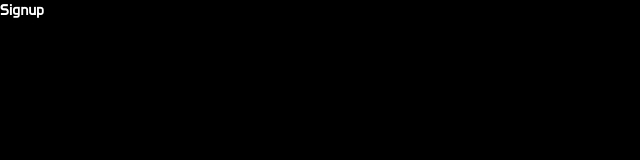
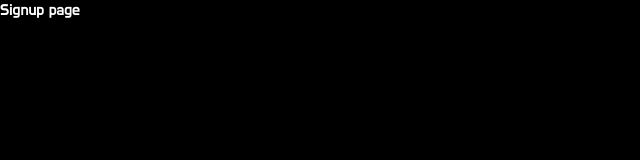
Before and after one commit to mnoko33/prj-Dinking, a React (Create React App) app in the folder frontend/: page /signup in a window 1280 px wide. Shown: the top 160 px of the page, without its empty margins (0-640 px from the left). Built offline with nearby package versions, Linux system fonts and the light colour scheme; a web font is replaced by a local one.

Commit message:
init signup feature

```diff
--- a/frontend/src/pages/Signup.jsx
+++ b/frontend/src/pages/Signup.jsx
@@ -3,7 +3,7 @@ import React, { Component } from 'react';
 class Signup extends Component {
     render() {
         return <div>
-            Signup
+            Signup page
         </div>
     }
 }
```
